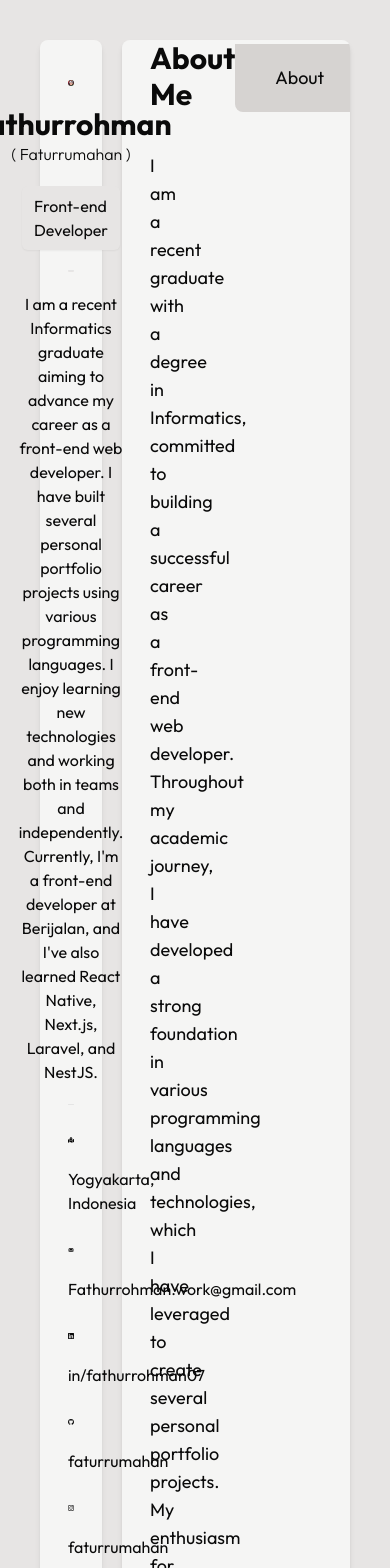
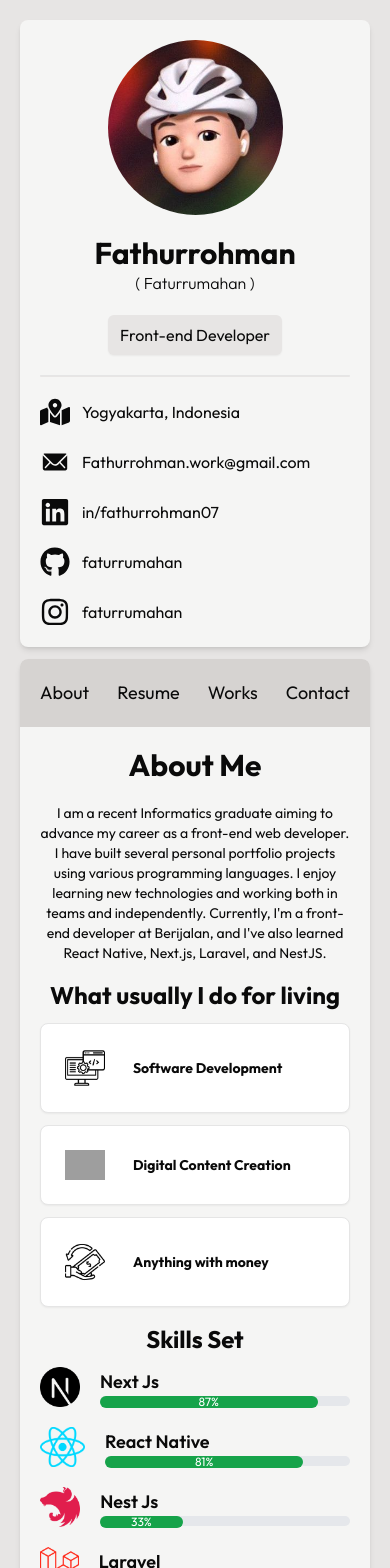
Before and after one commit to faturrumahan/faturrumahan-porto-next, a Next.js app: page / in a window 390 px wide. Shown: the top 1568 px of the page. Built offline with nearby package versions, Linux system fonts and the light colour scheme; grey boxes are pictures that could not be loaded.

Commit message:
feat: add responsive ui

```diff
--- a/app/page.tsx
+++ b/app/page.tsx
@@ -3,7 +3,7 @@ import ProfileBar from "@/components/organism/ProfileBar";
 
 export default function Home() {
   return (
-    <main className="flex gap-5 p-10 bg-stone-200 min-h-screen">
+    <main className="flex flex-wrap gap-3 p-5 bg-stone-200 min-h-screen lg:p-10 lg:gap-5">
       <ProfileBar />
       <ContentBar />
     </main>
--- a/app/work/[id]/page.tsx
+++ b/app/work/[id]/page.tsx
@@ -34,10 +34,15 @@ const DetailWorkPage = async ({ params }: { params: any }) => {
   if (!data) return <PulseLoader />;
 
   return (
-    <main className="flex gap-5 p-10 bg-stone-200 min-h-screen">
-      <ProfileBar />
-      <DetailProjectBar data={data} />
-    </main>
+    <>
+      <main className="max-lg:hidden flex gap-5 p-10 bg-stone-200 min-h-screen">
+        <ProfileBar />
+        <DetailProjectBar data={data} />
+      </main>
+      <main className="p-5 min-h-screen bg-stone-200 lg:hidden">
+        <DetailProjectBar data={data} />
+      </main>
+    </>
   );
 };
 
--- a/components/atoms/ContentItems/About/index.tsx
+++ b/components/atoms/ContentItems/About/index.tsx
@@ -5,8 +5,11 @@ import React from "react";
 
 const About = () => {
   return (
-    <div className="flex flex-col gap-9 text-lg">
-      <section id="about-me" className="pr-36 text-justify flex flex-col gap-2">
+    <div className="flex flex-col gap-4 lg:gap-9 text-lg">
+      <section
+        id="about-me"
+        className="max-lg:hidden pr-36 text-justify flex flex-col gap-2"
+      >
         <p>
           I am a recent graduate with a degree in Informatics, committed to
           building a successful career as a front-end web developer. Throughout
@@ -37,34 +40,43 @@ const About = () => {
           complex challenges and contribute effectively to innovative projects.
         </p>
       </section>
+      <section id="about-me" className="text-center text-sm lg:hidden">
+        <p>
+          I am a recent Informatics graduate aiming to advance my career as a
+          front-end web developer. I have built several personal portfolio
+          projects using various programming languages. I enjoy learning new
+          technologies and working both in teams and independently. Currently,
+          I&apos;m a front-end developer at Berijalan, and I&apos;ve also
+          learned React Native, Next.js, Laravel, and NestJS.
+        </p>
+      </section>
       <section id="todo" className="flex flex-col gap-3">
-        <h3 className="font-bold text-2xl">What usually I do for living</h3>
-        <div className="grid grid-cols-3 gap-3">
+        <h3 className="font-bold text-2xl max-lg:text-center">
+          What usually I do for living
+        </h3>
+        <div className="grid lg:grid-cols-3 grid-rows gap-3">
           {todoItems.map((item, index) => (
-            <Card
-              key={index + item.title}
-              className="p-6 bg-opacity-60 backdrop-filter backdrop-blur-lg"
-            >
-              <div className="flex gap-7">
+            <Card key={index + item.title} className="p-6">
+              <div className="flex gap-7 items-center">
                 <Image
                   src={item.image}
                   alt={item.title + "logo"}
                   width={0}
                   height={0}
                   sizes="100vw"
-                  className="w-16 h-fit"
+                  className="w-10 lg:w-16 h-fit"
                 />
                 <div>
-                  <h5 className="font-bold">{item.title}</h5>
-                  <p className="text-sm">{item.description}</p>
+                  <h5 className="max-lg:text-sm font-bold">{item.title}</h5>
+                  <p className="text-sm max-lg:hidden">{item.description}</p>
                 </div>
               </div>
             </Card>
           ))}
         </div>
       </section>
-      <div className="grid grid-cols-2 gap-5">
-        <section id="experience">
+      <div className="max-lg:flex max-lg:flex-col lg:grid lg:grid-cols-2 gap-5">
+        <section id="experience" className="max-lg:hidden">
           <h3 className="font-bold text-2xl mb-3">Experiences</h3>
           <ol className="relative border-s border-gray-300">
             {experienceItems.toReversed().map((item, index) => (
@@ -88,10 +100,12 @@ const About = () => {
           </ol>
         </section>
         <section id="skill">
-          <h3 className="font-bold text-2xl mb-3">Skills Set</h3>
+          <h3 className="font-bold text-2xl mb-3 max-lg:text-center">
+            Skills Set
+          </h3>
           <div className="flex flex-col gap-5">
             {skillItems.map((item, index) => (
-              <div key={index} className="flex gap-5">
+              <div key={index} className="flex gap-5 items-center">
                 <Image
                   src={item.image}
                   alt={item.title + "logo"}
@@ -115,7 +129,7 @@ const About = () => {
                 </div>
               </div>
             ))}
-            <p className="text-sm text-gray-500">
+            <p className="text-sm text-gray-500 max-lg:text-center">
               Disclaimer: The confidence levels indicated here reflect my
               proficiency in various programming languages. You are welcome to
               assess my skill level based on my recent work and projects.
--- a/components/atoms/ContentItems/Contact/index.tsx
+++ b/components/atoms/ContentItems/Contact/index.tsx
@@ -4,7 +4,7 @@ import React from "react";
 
 const Contact = () => {
   return (
-    <div className="flex flex-col w-full h-full justify-center items-center gap-10 mt-16">
+    <div className="flex flex-col w-full h-full justify-center items-center gap-10 lg:mt-16">
       <Image
         src={Images.CONSTRUCTION}
         alt="construction"
@@ -13,7 +13,7 @@ const Contact = () => {
         sizes="100vw"
         className="w-1/2 h-fit"
       />
-      <p className="text-2xl">
+      <p className="max-lg:text-center lg:text-2xl">
         This page is not done yet. Please comeback again later
       </p>
     </div>
--- a/components/atoms/ContentItems/Resume/index.tsx
+++ b/components/atoms/ContentItems/Resume/index.tsx
@@ -4,7 +4,7 @@ import React from "react";
 
 const Resume = () => {
   return (
-    <div className="flex flex-col w-full h-full justify-center items-center gap-10 mt-16">
+    <div className="flex flex-col w-full h-full justify-center items-center gap-10 lg:mt-16">
       <Image
         src={Images.CONSTRUCTION}
         alt="construction"
@@ -13,7 +13,7 @@ const Resume = () => {
         sizes="100vw"
         className="w-1/2 h-fit"
       />
-      <p className="text-2xl">
+      <p className="max-lg:text-center lg:text-2xl">
         This page is not done yet. Please comeback again later
       </p>
     </div>
--- a/components/atoms/ContentItems/Works/index.tsx
+++ b/components/atoms/ContentItems/Works/index.tsx
@@ -25,7 +25,7 @@ const Works = () => {
 
   if (loadCategory && loadProjects)
     return (
-      <div>
+      <div className="flex max-lg:justify-center">
         <PulseLoader />
       </div>
     );
@@ -33,7 +33,10 @@ const Works = () => {
 
   return (
     <>
-      <section id="works-header" className="flex gap-10">
+      <section
+        id="works-header"
+        className="flex lg:gap-10 max-lg:justify-between"
+      >
         <h2
           className={`cursor-pointer hover:underline underline-offset-4 ${
             filter === "" && "underline"
--- a/components/molecules/ContentHeader/index.tsx
+++ b/components/molecules/ContentHeader/index.tsx
@@ -37,10 +37,12 @@ const ContentHeader: React.FC<IContentHeaderProps> = ({ selectedContent }) => {
     selectedContent(item.name);
   };
   return (
-    <div className="flex w-full justify-between items-end">
-      <h1 className="font-bold text-3xl ml-7">{selectedMenu.contentTitle}</h1>
-      <div className="px-10 py-5 rounded-bl-lg rounded-tr bg-stone-300">
-        <ul className="flex gap-10 text-lg">
+    <div className="flex max-lg:flex-wrap-reverse w-full justify-center lg:justify-between lg:items-end">
+      <h1 className="font-bold text-3xl lg:ml-7 max-lg:mt-5">
+        {selectedMenu.contentTitle}
+      </h1>
+      <div className="max-lg:w-full p-5 lg:px-10 lg:py-5 lg:rounded-bl-lg lg:rounded-tr bg-stone-300">
+        <ul className="flex lg:gap-10 text-lg max-lg:justify-between">
           {menu.map((item, index) => (
             <li
               className="hover:cursor-pointer"
--- a/components/molecules/ProfileOverview/index.tsx
+++ b/components/molecules/ProfileOverview/index.tsx
@@ -20,15 +20,17 @@ const ProfileOverview = () => {
       <h2 className="rounded-md bg-stone-200 px-3 py-2 font-md shadow-sm">
         Front-end Developer
       </h2>
+      <div className="max-lg:hidden">
         <hr className="w-full h-[1.5px] bg-stone-200 rounded" />
-      <p className="text-center">
+        <p className="text-center mt-5">
           I am a recent Informatics graduate aiming to advance my career as a
           front-end web developer. I have built several personal portfolio
           projects using various programming languages. I enjoy learning new
           technologies and working both in teams and independently. Currently,
-        I&apos;m a front-end developer at Berijalan, and I&apos;ve also learned
-        React Native, Next.js, Laravel, and NestJS.
+          I&apos;m a front-end developer at Berijalan, and I&apos;ve also
+          learned React Native, Next.js, Laravel, and NestJS.
         </p>
+      </div>
     </>
   );
 };
--- a/components/organism/ContentBar/index.tsx
+++ b/components/organism/ContentBar/index.tsx
@@ -9,9 +9,9 @@ const ContentBar = () => {
     setContent(selectedContent);
   };
   return (
-    <div className="bg-stone-100 rounded-lg flex-1 shadow-md overflow-y-auto ">
+    <div className="bg-stone-100 rounded-lg lg:flex-1 shadow-md overflow-y-auto ">
       <ContentHeader selectedContent={onSelectContent} />
-      <div className="px-7 py-10">
+      <div className="p-5 lg:px-7 lg:py-10">
         <ContentBody content={content} />
       </div>
     </div>
--- a/components/organism/ProfileBar/index.tsx
+++ b/components/organism/ProfileBar/index.tsx
@@ -4,7 +4,7 @@ import ContactList from "@/components/molecules/ContactList";
 
 const ProfileBar = () => {
   return (
-    <div className="px-7 py-10 bg-stone-100 rounded-lg w-1/5 items-center flex flex-col gap-5 shadow-md h-fit sticky top-0">
+    <div className="max-lg:p-5 lg:px-7 lg:py-10 bg-stone-100 rounded-lg w-full lg:w-1/5 items-center flex flex-col gap-5 shadow-md h-fit lg:sticky lg:top-0">
       <ProfileOverview />
       <hr className="w-full h-[1.5px] bg-stone-200 rounded" />
       <ContactList />
```
Also changed, not shown: components/atoms/ProjectLists/index.tsx (+11 -5 lines), components/organism/DetailProjectBar/index.tsx (+17 -8 lines). Lines whose indentation alone changed are shown as unchanged.
